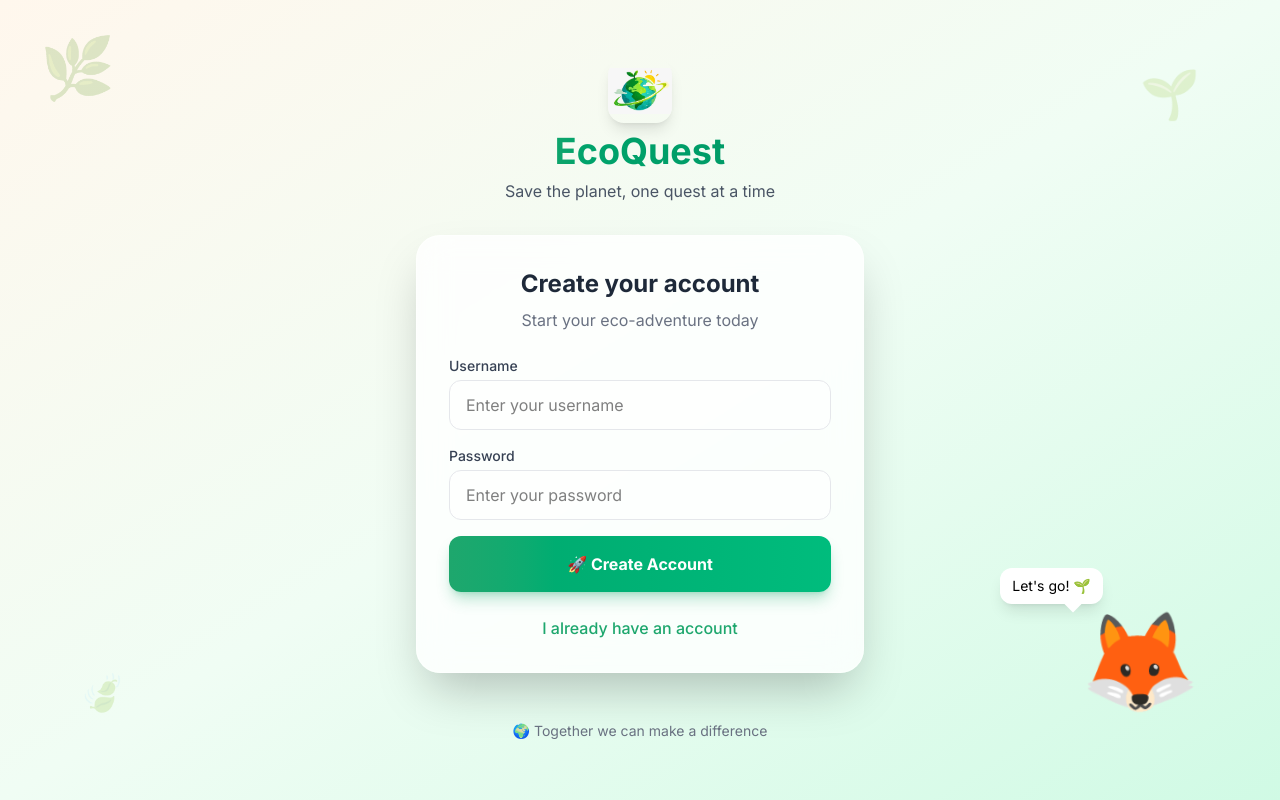
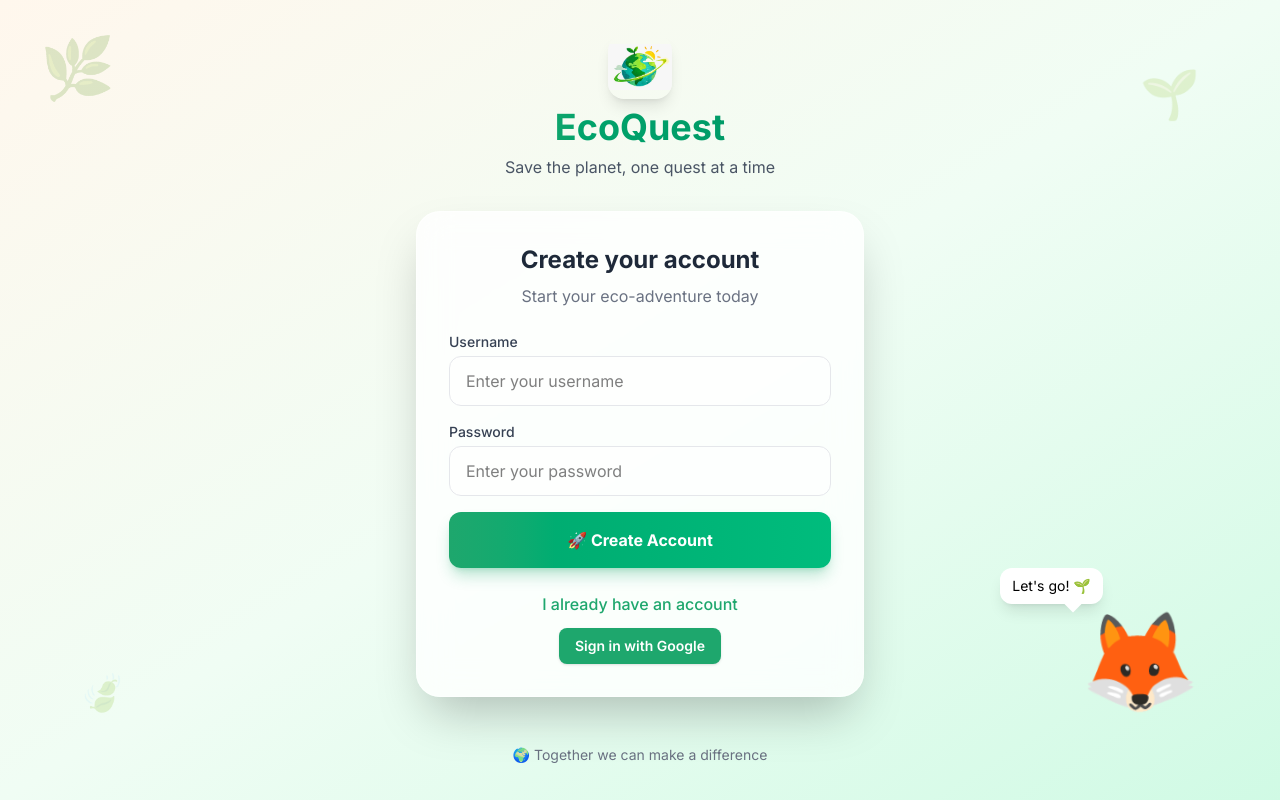
Before and after one commit to Ashmit2520/ecoquest, a Next.js app: page /login in a window 1280 px wide. Built offline with nearby package versions, Linux system fonts and the light colour scheme; no server answers.

Commit message:
Google sign in integration with new UI

```diff
--- a/src/app/login/page.tsx
+++ b/src/app/login/page.tsx
@@ -4,6 +4,7 @@ import { useState, useEffect } from 'react';
 import { useRouter } from 'next/navigation';
 import Image from 'next/image';
 import { useAuth } from '@/context/AuthContext';
+import { signInWithGoogle } from '@/services/authService';
 
 export default function LoginPage() {
   const [isNewUser, setIsNewUser] = useState(true);
@@ -172,13 +173,22 @@ export default function LoginPage() {
             </button>
           </form>
 
-          <div className="mt-6 text-center">
+          <div className="mt-6 text-center space-y-3">
             <button
               onClick={() => setIsNewUser(!isNewUser)}
               className="text-eco-green hover:text-eco-green-dark font-medium transition-colors"
             >
               {isNewUser ? 'I already have an account' : "I'm new here"}
             </button>
+
+            <div>
+              <button
+                onClick={signInWithGoogle}
+                className="px-4 py-2 bg-eco-green text-white rounded-lg font-semibold text-sm hover:bg-eco-green-dark transition-colors shadow-sm"
+              >
+                Sign in with Google
+              </button>
+            </div>
           </div>
         </div>
       </div>
```
